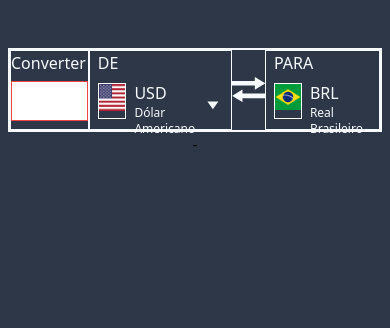
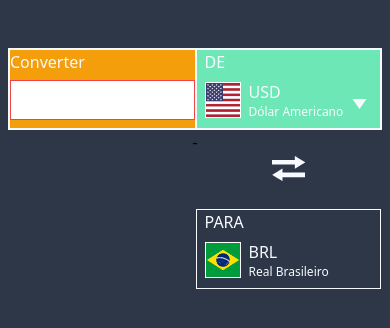
Before and after one commit to fssonca/cambio-moedas, a Gatsby site: page / in a window 390 px wide. Built offline with nearby package versions, Linux system fonts and the light colour scheme; Gatsby itself is replaced by a stand-in of ours; no server answers.

Commit message:
trying to push responsive mode

```diff
--- a/src/pages/InputValues.tsx
+++ b/src/components/InputValues.tsx
@@ -1,7 +1,7 @@
 // exampleComponent.js
 import React, { useContext, useState } from "react";
 import { Store } from "../store";
-import { currencies, money } from "../components/arrayCurrencies";
+import { currencies, money } from "./arrayCurrencies";
 
 function Brl() {
   return (
@@ -103,8 +103,8 @@ const InputValues: React.FC = () => {
   };
 
   return (
-    <div className="border-2 border-primaryTXT  w-full max-w-screen-lg flex-row flex">
-      <div className="h-20 w-72	border border-primaryTXT">
+    <div className="border border-primaryTXT  w-full max-w-screen-lg flex sm:flex-col">
+      <div className="h-20 border bg-yellow-500 border-primaryTXT   sm:w-1/3  w-full ">
       <span className="text-primaryTXT">Converter</span>
 <input
   type="text"
@@ -114,13 +114,16 @@ const InputValues: React.FC = () => {
 />
       </div>
 
-      <div className="h-20 w-56	border border-primaryTXT px-2">
+
+<div className="h-20  bg-green-300  sm:w-2/3 w-full">
+
+<div className="h-20 	border border-primaryTXT px-2">
         <span className="text-primaryTXT  ">DE</span>
         {toBRL ? Brl() : ForeignMoney(currency, dispatch)}
       </div>
 
       <div
-        className="h-20 w-20 flex items-center justify-center	cursor-pointer"
+        className="h-20 flex items-center justify-center	cursor-pointer"
         onClick={() => switchOrigin()}
       >
         <svg
@@ -150,12 +153,14 @@ const InputValues: React.FC = () => {
         </svg>
       </div>
 
-      <div className="h-20 w-56	border border-primaryTXT px-2">
+      <div className="h-20 	border border-primaryTXT px-2">
         <span className="text-primaryTXT ">PARA</span>
 
         {toBRL ? ForeignMoney(currency, dispatch) : Brl()}
       </div>
 </div>
+
+</div>
   );
 };
 
--- a/src/pages/index.tsx
+++ b/src/pages/index.tsx
@@ -2,7 +2,7 @@ import * as React from "react";
 import "../css/index.css";
 
 import { StateProvider } from "../store";
-import MyPage from "./MyPage";
+import MyPage from "./MyPage"
 
 function App() {
   return (
```
Also changed, not shown: src/pages/MyPage.tsx (+5 -5 lines), README.md, src/components/Boxes.tsx (renamed from src/pages/Boxes.tsx), src/components/ModalCurrencies.tsx (renamed from src/pages/ModalCurrencies.tsx), src/components/SwitchButton.tsx (renamed from src/pages/SwitchButton.tsx), src/components/resultConvert.tsx (renamed from src/pages/resultConvert.tsx). Lines whose indentation alone changed are shown as unchanged.
